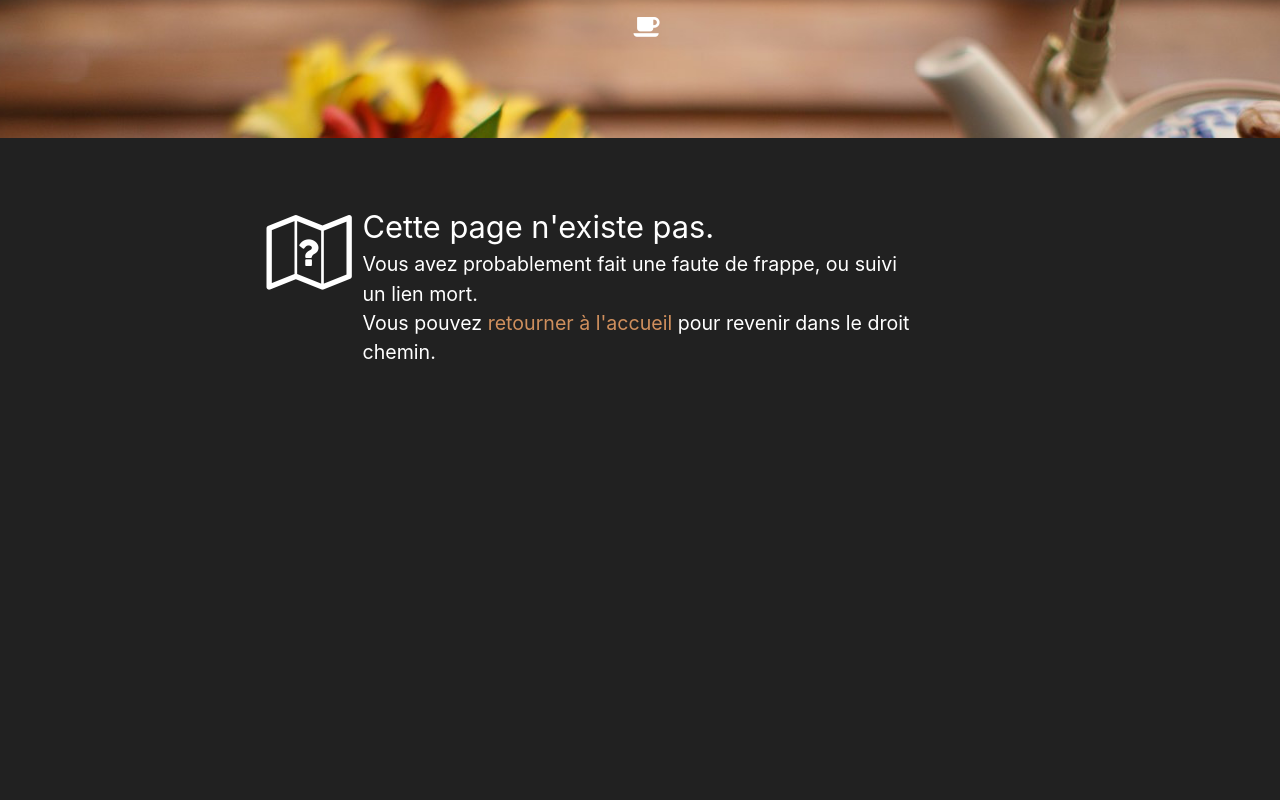
After one commit to AmauryCarrade/my-tea.party, a Flask app: template myteaparty/templates/errors/plain_html/404.html in a window 1280 px wide. The commit adds this page. Run offline with Flask 2, Linux system fonts and the light colour scheme; the template is opened without the code that fills it, so the values that code supplies are empty; parts of the project's set-up code (start-up, migrations or seed data) failed here and were passed over; some libraries are stand-ins or nearby versions.

Commit message:
Error pages (at least some)

```diff
--- a/myteaparty/static/assets/sass/mtp/_layout.scss
+++ b/myteaparty/static/assets/sass/mtp/_layout.scss
@@ -95,3 +95,81 @@ footer.footer {
         }
     }
 }
+
+
+.error-page {
+    color: white;
+    margin: 4em 0 !important;
+
+    aside {
+        font-size: 2em;
+
+        .icon {
+            position: relative;
+            top: 1em;
+
+            .fa-stack.fa-lg .fa-question {
+                position: relative;
+
+                &.subicon-search {
+                    left: 8px;
+                    bottom: 2px;
+                }
+
+                &.subicon-404 {
+                    left: .55em;
+                }
+            }
+        }
+    }
+
+    article {
+        h3 {
+            font-size: 2.2em;
+        }
+        p {
+            font-size: 1.4em;
+
+            a {
+                color: lighten($primary, 40%);
+
+                &:hover {
+                    color: lighten($primary, 70%);
+                }
+            }
+        }
+    }
+}
+
+@include mobile {
+    .error-page {
+        text-align: center;
+
+        aside .fa-stack {
+            left: -.5em;
+            top: -1em;
+        }
+
+        article h3 {
+            margin: 1em .2em;
+        }
+    }
+}
+
+@include tablet-only {
+    .error-page {
+        aside {
+            position: relative;
+            left: -3em;
+        }
+    }
+}
+
+@include desktop-only {
+    .error-page {
+        aside {
+            position: relative;
+            left: -2em;
+        }
+    }
+}
--- a/myteaparty/templates/base_list.html
+++ b/myteaparty/templates/base_list.html
@@ -34,8 +34,9 @@
                     </div>
 
                 {% endfor %}
-
             </div>
+        {% else %}
+            {% block list_empty %}{% endblock %}
         {% endif %}
 
 
--- /dev/null
+++ b/myteaparty/templates/errors/plain_html/404.html
@@ -0,0 +1,58 @@
+<!DOCTYPE html>
+
+<html lang="fr">
+    <head>
+        <meta charset="utf-8" />
+        <meta http-equiv="X-UA-Compatible" content="IE=edge" />
+        <meta name="viewport" content="width=device-width, initial-scale=1" />
+
+        <title>My Tea Party</title>
+
+        <!-- HTML5 shim and Respond.js for IE8 support of HTML5 elements and media queries -->
+        <!--[if lt IE 9]>
+        <script src="https://oss.maxcdn.com/html5shiv/3.7.2/html5shiv.min.js"></script>
+        <script src="https://oss.maxcdn.com/respond/1.4.2/respond.min.js"></script>
+        <![endif]-->
+
+        <link href="/static/assets/css/myteaparty.min.css" rel="stylesheet" />
+    </head>
+
+    <body>
+        <section class="hero is-primary">
+            <div class="hero-head">
+                <header class="nav">
+                    <div class="container">
+                        <div class="nav-center is-hidden-mobile">
+                            <h1><a href="/"><span class="fa fa-coffee"></span></a></h1>
+                        </div>
+
+                        <div class="nav-left is-hidden-tablet">
+                            <h1><a href="/"><span class="fa fa-coffee"></span></a></h1>
+                        </div>
+                    </div>
+                </header>
+            </div>
+            <div class="hero-body"></div>
+        </section>
+
+        <section id="teas-list">
+            <div class="container">
+                <section class="error-page columns">
+                    <aside class="column is-1 is-offset-2">
+                        <span class="icon is-large">
+                            <span class="fa-stack fa-lg">
+                                <i class="fa fa-map-o fa-stack-2x"></i>
+                                <i class="fa fa-question fa-stack-1x subicon-404"></i>
+                            </span>
+                        </span>
+                    </aside>
+                    <article class="column is-6">
+                        <h3>Cette page n'existe pas.</h3>
+                    	<p>Vous avez probablement fait une faute de frappe, ou suivi un lien mort.</p>
+                    	<p>Vous pouvez <a href="/">retourner à l'accueil</a> pour revenir dans le droit chemin.</p>
+                    </article>
+                </section>
+            </div>
+        </section>
+    </body>
+</html>
```
Also changed, not shown: myteaparty/templates/errors/404.html (added, +15 -0 lines), myteaparty/templates/errors/error.html (added, +24 -0 lines), myteaparty/templates/search.html (+28 -1 lines), myteaparty/views/fallbacks.py (+6 -1 lines), myteaparty/static/assets/css/myteaparty.min.css, 1 other file. Lines whose indentation alone changed are shown as unchanged.
